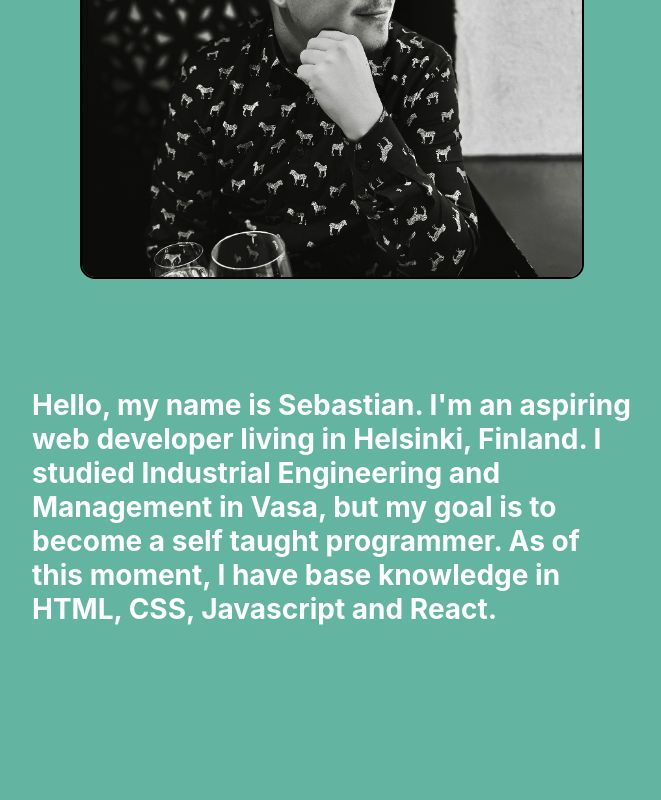
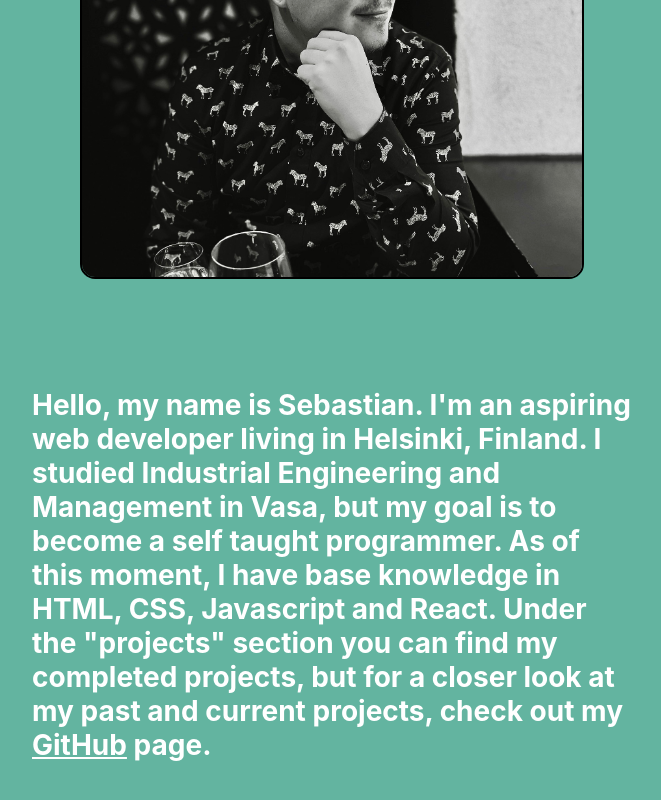
Before and after one commit to sebastiannykanen/sebastiannykanen.com, a React (Create React App) app: page /about in a window 1280 px wide. Shown: the part 356-1156 px from the top of the page, without its empty margins (308-969 px from the left). Before the commit the page ends 1022 px from the top, so only its background shows below. Built offline with nearby package versions, Linux system fonts and the light colour scheme.

Commit message:
updated about me page with GitHub link

```diff
--- a/src/App.css
+++ b/src/App.css
@@ -97,6 +97,10 @@ a:hover {
 
 .animatedPage {
   width: 100%;
+}
+
+.githubLink {
+  text-decoration: underline;
 }
 
 #navigation-links {
--- a/src/components/About.js
+++ b/src/components/About.js
@@ -14,7 +14,13 @@ function About(props) {
         Hello, my name is Sebastian. I'm an aspiring web developer living in
         Helsinki, Finland. I studied Industrial Engineering and Management in
         Vasa, but my goal is to become a self taught programmer. As of this
-        moment, I have base knowledge in HTML, CSS, Javascript and React.
+        moment, I have base knowledge in HTML, CSS, Javascript and React. Under
+        the "projects" section you can find my completed projects, but for a
+        closer look at my past and current projects, check out my{" "}
+        <a className="githubLink" href="https://github.com/sebastiannykanen">
+          GitHub
+        </a>{" "}
+        page.
       </h1>
       <div></div>
     </div>
```
